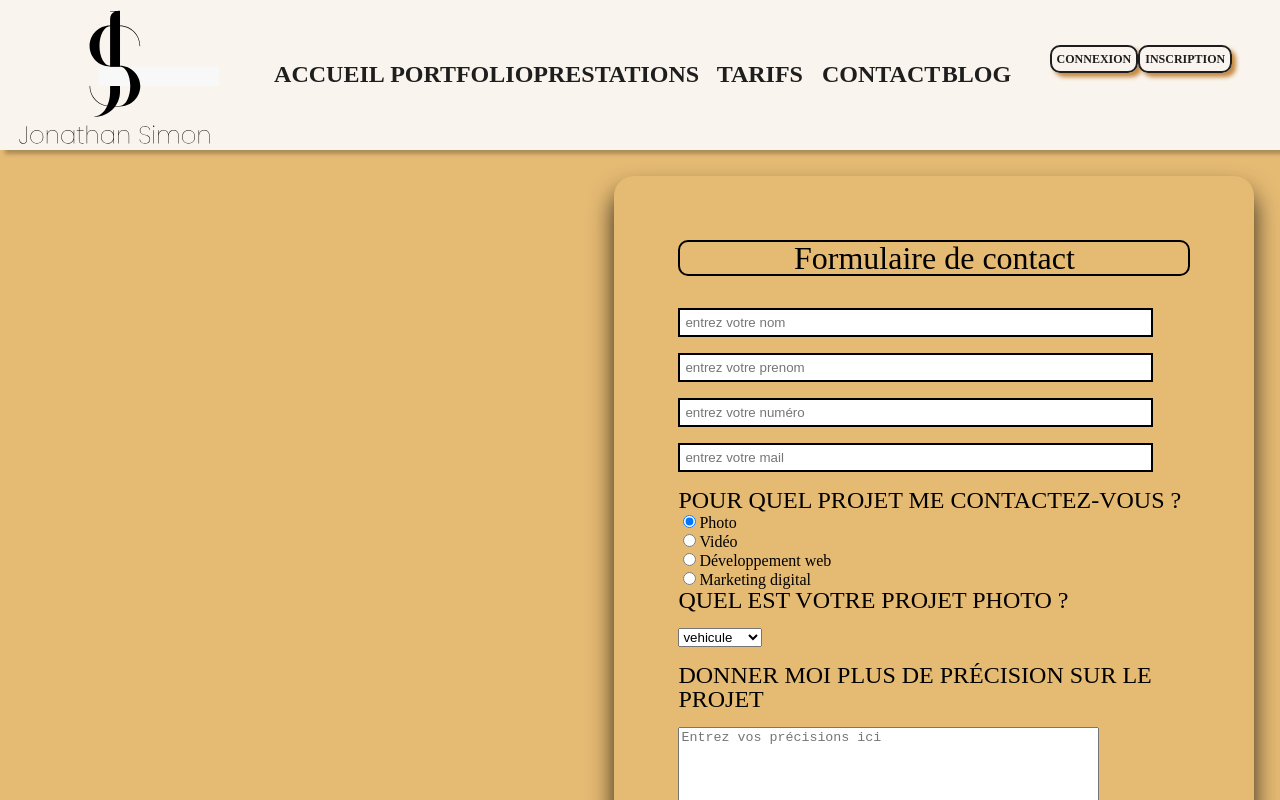
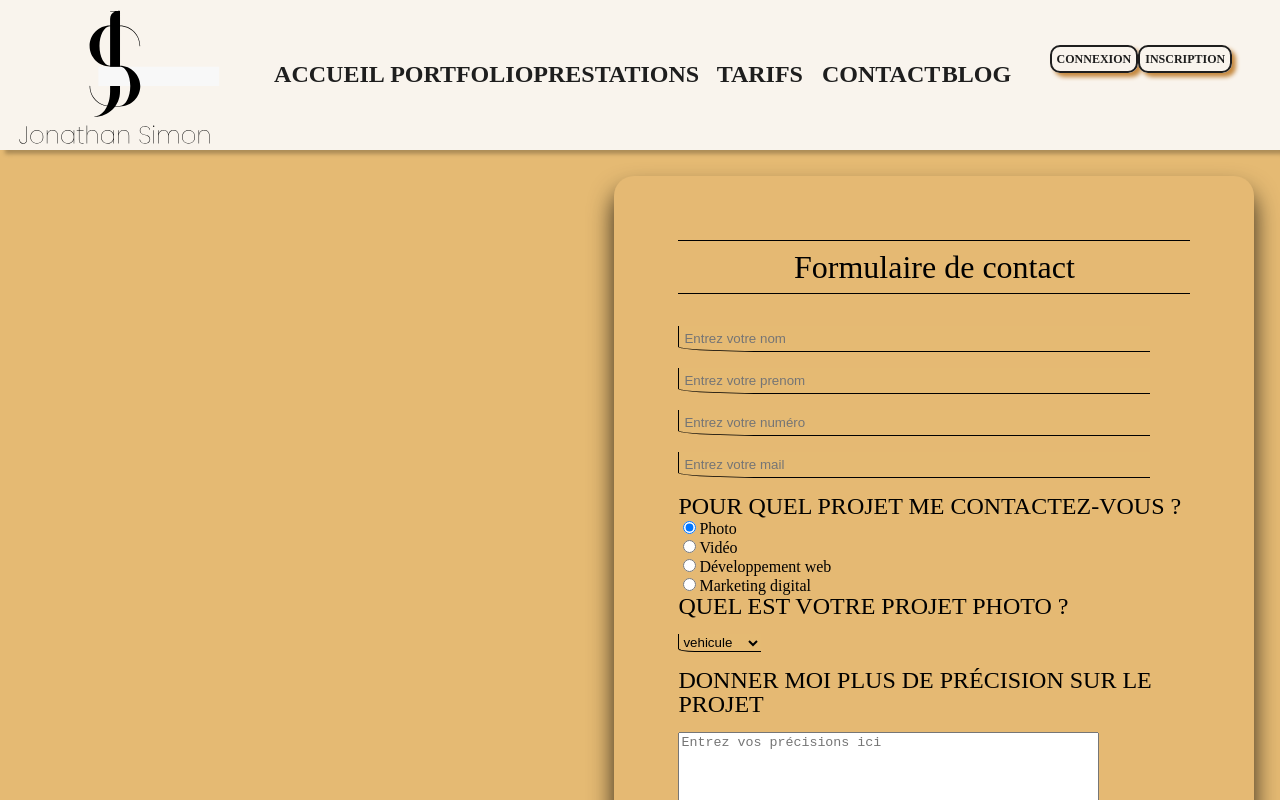
Before and after one commit to Lekobz1/portfolio, a Vue app: page /contact in a window 1280 px wide. Both pictures are taken after a click on the radio button 689 px from the left and 521 px from the top of the page. Shown: the top 800 px of the page. Built offline with nearby package versions, Linux system fonts and the light colour scheme.

Commit message:
modif form

```diff
--- a/src/components/Formulaire.vue
+++ b/src/components/Formulaire.vue
@@ -6,19 +6,19 @@
     <br /><br />
     <form action="" method="" class="formulaire">
       <div class="nom">
-        <input type="text" id="input" placeholder="entrez votre nom" aria-required="true" />
+        <input type="text" id="input" placeholder="Entrez votre nom" aria-required="true" />
       </div>
       <br>
       <div class="prenom">
-        <input type="text" id="input" placeholder="entrez votre prenom" aria-required="true" />
+        <input type="text" id="input" placeholder="Entrez votre prenom" aria-required="true" />
       </div>
       <br>
       <div class="tel">
-        <input type="tel" id="input" placeholder="entrez votre numéro" aria-required="true" />
+        <input type="tel" id="input" placeholder="Entrez votre numéro" aria-required="true" />
       </div>
       <br>
       <div class="mail">
-        <input type="email" id="input" placeholder="entrez votre mail" aria-required="true" />
+        <input type="email" id="input" placeholder="Entrez votre mail" aria-required="true" />
       </div>
       <br>
       <div class="projet">
@@ -44,7 +44,7 @@
       <div class="detail" v-if="selectedProject === 'Photo'">
           <label class="txt" for="choixQ1">Quel est votre projet photo ?</label>
           <br><br>
-          <select id="choixQ2">
+          <select id="choix">
             <option>vehicule</option>
             <option>Immobilier</option>
             <option>Portrait</option>
@@ -55,7 +55,7 @@
       <div  class="detail" v-if="selectedProject === 'Video'">
           <label class="txt" for="choixQ2">Quel est votre projet video?</label>
           <br><br>
-          <select  id="choixQ2">
+          <select  id="choix">
             <option>Immobiler</option>
             <option>Sport</option>
             <option>Vehicule</option>
@@ -65,7 +65,7 @@
       <div v-if="selectedProject === 'Developpement web'" class="detail">
           <label class="txt" for="choixQ3">Quel est votre projet web ?</label>
           <br><br>
-          <select id="choixQ1">
+          <select id="choix">
             <option>Site vitrine</option>
             <option>Site e commerce</option>
             <option>Blog</option>
@@ -76,7 +76,7 @@
       <div v-if="selectedProject === 'Marketing digital'" class="detail">
           <label class="txt" for="choixQ3">Quel accompagnement souhaitez-vous ?</label>
           <br><br>
-          <select id="choixQ1">
+          <select id="choix">
             <option>Community management</option>
             <option>Data scientist</option>
             <option>Strategie digital</option>
@@ -94,7 +94,7 @@
           rows="10"
           cols="50"
           minlength="50"
-          maxlength="250"
+          maxlength="500"
           placeholder="Entrez vos précisions ici"
         ></textarea>
       </div>
@@ -121,8 +121,11 @@ export default {
 h1 {
   font-size: xx-large;
   text-align: center;
-  border: 2px solid black;
-  border-radius: 10px;
+  border-top: 1px solid black;
+  border-left: none;
+  border-right: none;
+  border-bottom: 1px solid black;
+  padding: 2%;
 }
 
 
@@ -142,7 +145,7 @@ h1 {
   margin-bottom: 2%;
   margin-right: 2%;
   float: right;
-  background-color: rgba(229, 186, 115);
+  background-color: rgba(229, 185, 115);
 
 }
 
@@ -151,28 +154,31 @@ h1 {
   text-transform: uppercase
 }
 
-.check{
-  display: flex;
-  flex-direction: row;
-}
 
 #input{
-  border: 2px solid black;
+  border-top: none;
+  border-left: 1px solid black;
+  border-right: none;
+  border-bottom: 1px solid black;
+  border-bottom-left-radius: 20%;
   width: 90%;
   padding: 5px;
   justify-content: center;
-}
-
-#input:hover{
-  background-color: orangered;
+  background-color: rgba(229, 186, 115);
 }
 
 .valider{
-
+  background-color: rgba(229, 186, 115);
 }
 
-.valider:hover{
-  background-color: brown;
+
+#choix{
+  background-color: rgba(229, 186, 115);
+  border-top: none;
+  border-left: 1px solid black;
+  border-right: none;
+  border-bottom: 1px solid black;
+  border-bottom-left-radius: 20%;
 }
 
 
```
